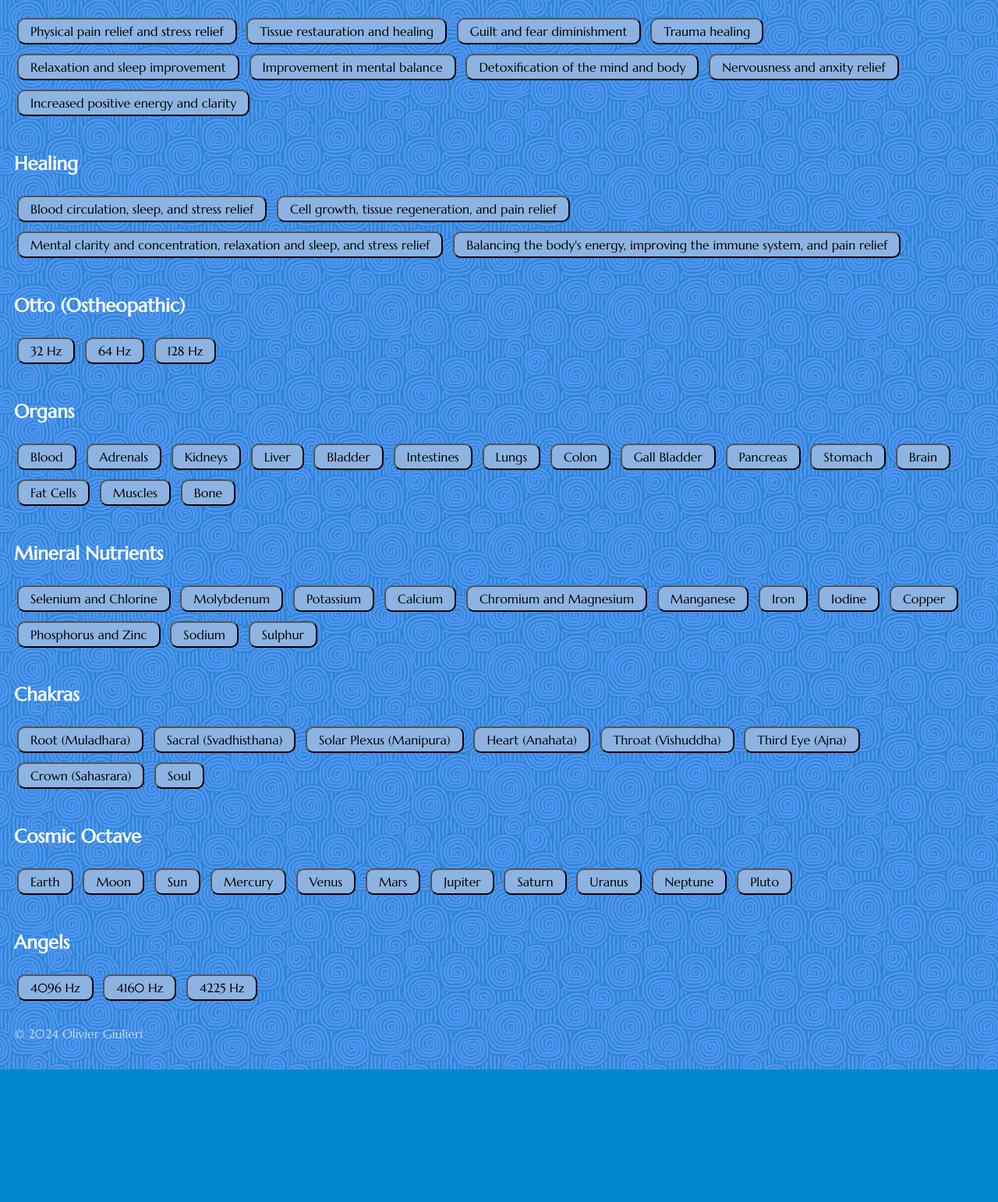
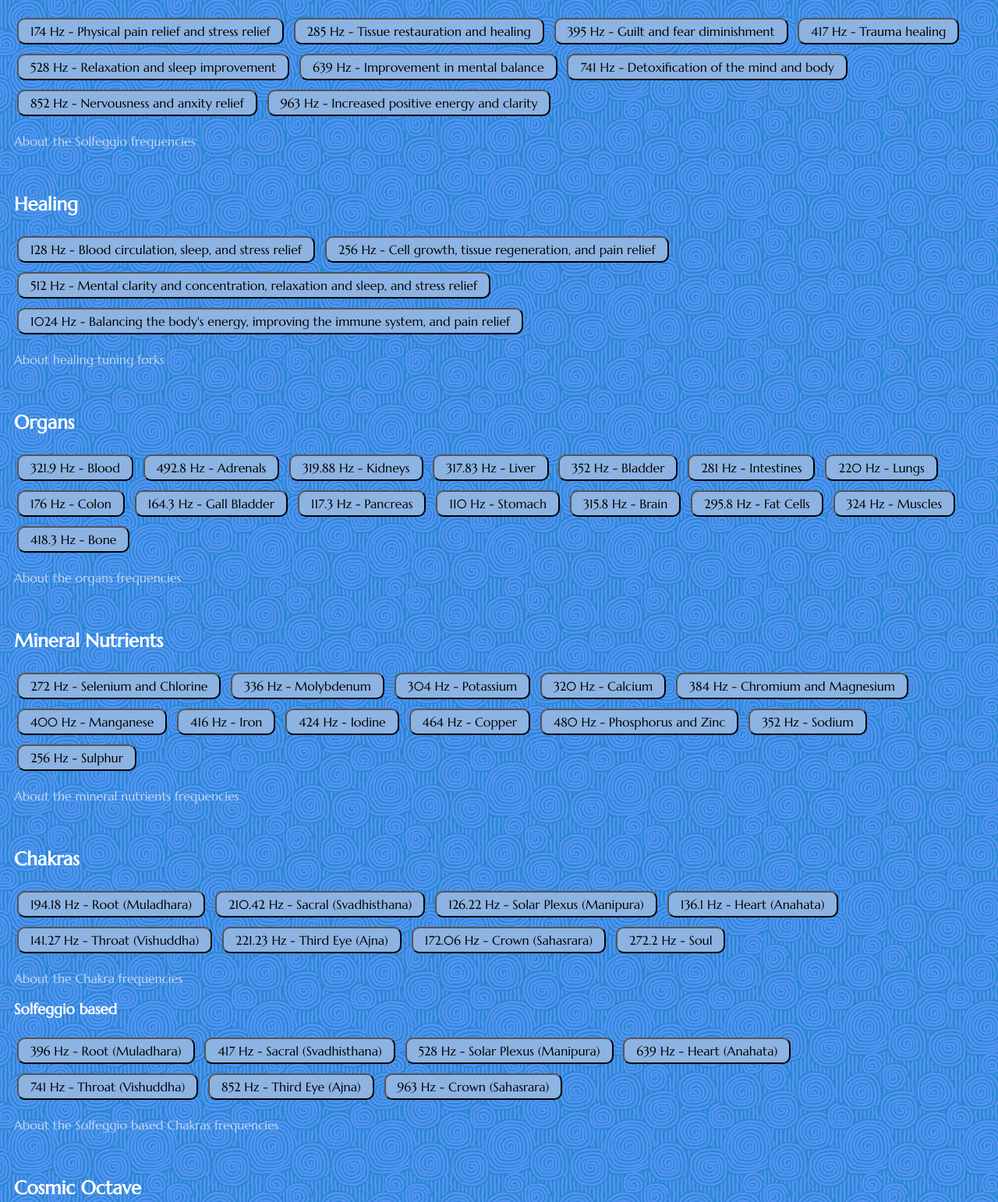
Before and after one commit to evoluteur/healing-frequencies, a plain HTML site: page index.html in a window 1280 px wide. Shown: the part 137-1679 px from the top of the page at 78% size. Before the commit the page ends 1509 px from the top, so only its background shows below. Drawn offline with Linux system fonts and the light colour scheme.

Commit message:
Show frequencies on buttons + link to explanations.

```diff
--- a/index.html
+++ b/index.html
@@ -8,7 +8,7 @@
     <meta name="theme-color" content="#bbdefb" />
     <meta
       name="keywords"
-      content="healing tuning fork frequencies solfeggio otto chakras cosmic"
+      content="healing tuning fork frequencies solfeggio otto chakras cosmic vibration"
     />
     <meta name="description" content="Virtual tuning forks for healing" />
     <link
@@ -81,6 +81,7 @@
         text-decoration: none;
         &:hover {
           text-decoration: underline;
+          color: white;
         }
       }
     </style>
@@ -100,46 +101,196 @@
     <div class="fs">
       <h2>Solfeggio</h2>
       <button onclick="playFrequency(174)">
-        Physical pain relief and stress relief
+        174 Hz - Physical pain relief and stress relief
       </button>
       <button onclick="playFrequency(285)">
-        Tissue restauration and healing
+        285 Hz - Tissue restauration and healing
       </button>
-      <button onclick="playFrequency(395)">Guilt and fear diminishment</button>
-      <button onclick="playFrequency(417)">Trauma healing</button>
+      <button onclick="playFrequency(395)">
+        395 Hz - Guilt and fear diminishment
+      </button>
+      <button onclick="playFrequency(417)">417 Hz - Trauma healing</button>
       <button onclick="playFrequency(528)">
-        Relaxation and sleep improvement
+        528 Hz - Relaxation and sleep improvement
       </button>
       <button onclick="playFrequency(639)">
-        Improvement in mental balance
+        639 Hz - Improvement in mental balance
       </button>
       <button onclick="playFrequency(741)">
-        Detoxification of the mind and body
+        741 Hz - Detoxification of the mind and body
       </button>
       <button onclick="playFrequency(852)">
-        Nervousness and anxity relief
+        852 Hz - Nervousness and anxity relief
       </button>
       <button onclick="playFrequency(963)">
-        Increased positive energy and clarity
+        963 Hz - Increased positive energy and clarity
       </button>
+      <p>
+        <a
+          href="https://ouraring.com/blog/the-benefits-of-the-9-solfeggio-frequencies/"
+          target="_blank"
+          rel="noopener"
+          >About the Solfeggio frequencies</a
+        >
+      </p>
     </div>
 
     <div class="fs">
       <h2>Healing</h2>
       <button onclick="playFrequency(128)">
-        Blood circulation, sleep, and stress relief
+        128 Hz - Blood circulation, sleep, and stress relief
       </button>
       <button onclick="playFrequency(256)">
-        Cell growth, tissue regeneration, and pain relief
+        256 Hz - Cell growth, tissue regeneration, and pain relief
       </button>
       <button onclick="playFrequency(512)">
-        Mental clarity and concentration, relaxation and sleep, and stress
-        relief
+        512 Hz - Mental clarity and concentration, relaxation and sleep, and
+        stress relief
       </button>
       <button onclick="playFrequency(1024)">
-        Balancing the body's energy, improving the immune system, and pain
-        relief
+        1024 Hz - Balancing the body's energy, improving the immune system, and
+        pain relief
       </button>
+
+      <p>
+        <a
+          href="https://lotsofzen.com/blogs/news/tuning-fork-healing-with-sound-therapy"
+          target="_blank"
+          rel="noopener"
+          >About healing tuning forks</a
+        >
+      </p>
+    </div>
+
+    <div class="fs">
+      <h2>Organs</h2>
+      <button onclick="playFrequency(321.9)">321.9 Hz - Blood</button>
+      <button onclick="playFrequency(492.8)">492.8 Hz - Adrenals</button>
+      <button onclick="playFrequency(319.88)">319.88 Hz - Kidneys</button>
+      <button onclick="playFrequency(317.83)">317.83 Hz - Liver</button>
+      <button onclick="playFrequency(352)">352 Hz - Bladder</button>
+      <button onclick="playFrequency(281)">281 Hz - Intestines</button>
+      <button onclick="playFrequency(220)">220 Hz - Lungs</button>
+      <button onclick="playFrequency(176)">176 Hz - Colon</button>
+      <button onclick="playFrequency(164.3)">164.3 Hz - Gall Bladder</button>
+      <button onclick="playFrequency(117.3)">117.3 Hz - Pancreas</button>
+      <button onclick="playFrequency(110)">110 Hz - Stomach</button>
+      <button onclick="playFrequency(315.8)">315.8 Hz - Brain</button>
+      <button onclick="playFrequency(295.8)">295.8 Hz - Fat Cells</button>
+      <button onclick="playFrequency(324)">324 Hz - Muscles</button>
+      <button onclick="playFrequency(418.3)">418.3 Hz - Bone</button>
+      <p>
+        <a
+          href="https://www.lambdoma.com/music-gift.html"
+          target="_blank"
+          rel="noopener"
+          >About the organs frequencies</a
+        >
+      </p>
+    </div>
+
+    <div class="fs">
+      <h2>Mineral Nutrients</h2>
+      <button onclick="playFrequency(272)">
+        272 Hz - Selenium and Chlorine
+      </button>
+      <button onclick="playFrequency(336)">336 Hz - Molybdenum</button>
+      <button onclick="playFrequency(304)">304 Hz - Potassium</button>
+      <button onclick="playFrequency(320)">320 Hz - Calcium</button>
+      <button onclick="playFrequency(384)">
+        384 Hz - Chromium and Magnesium
+      </button>
+      <button onclick="playFrequency(400)">400 Hz - Manganese</button>
+      <button onclick="playFrequency(416)">416 Hz - Iron</button>
+      <button onclick="playFrequency(424)">424 Hz - Iodine</button>
+      <button onclick="playFrequency(464)">464 Hz - Copper</button>
+      <button onclick="playFrequency(480)">480 Hz - Phosphorus and Zinc</button>
+      <button onclick="playFrequency(352)">352 Hz - Sodium</button>
+      <button onclick="playFrequency(256)">256 Hz - Sulphur</button>
+      <p>
+        <a
+          href="https://www.lambdoma.com/music-gift.html"
+          target="_blank"
+          rel="noopener"
+          >About the mineral nutrients frequencies</a
+        >
+      </p>
+    </div>
+
+    <div class="fs">
+      <h2>Chakras</h2>
+      <button onclick="playFrequency(194.18)">
+        194.18 Hz - Root (Muladhara)
+      </button>
+      <button onclick="playFrequency(210.42)">
+        210.42 Hz - Sacral (Svadhisthana)
+      </button>
+      <button onclick="playFrequency(126.22)">
+        126.22 Hz - Solar Plexus (Manipura)
+      </button>
+      <button onclick="playFrequency(136.1)">136.1 Hz - Heart (Anahata)</button>
+      <button onclick="playFrequency(141.27)">
+        141.27 Hz - Throat (Vishuddha)
+      </button>
+      <button onclick="playFrequency(221.23)">
+        221.23 Hz - Third Eye (Ajna)
+      </button>
+      <button onclick="playFrequency(172.06)">
+        172.06 Hz - Crown (Sahasrara)
+      </button>
+      <button onclick="playFrequency(272.2)">272.2 Hz - Soul</button>
+      <p>
+        <a
+          href="https://www.castastone.com/blogs/cast-a-stone-blog/the-ultimate-guide-to-chakra-tuning-forks-unlock-the-healing-power-of-sound"
+          target="_blank"
+          rel="noopener"
+          >About the Chakra frequencies</a
+        >
+      </p>
+
+      <h3>Solfeggio based</h3>
+      <button onclick="playFrequency(396)">396 Hz - Root (Muladhara)</button>
+      <button onclick="playFrequency(417)">
+        417 Hz - Sacral (Svadhisthana)
+      </button>
+      <button onclick="playFrequency(528)">
+        528 Hz - Solar Plexus (Manipura)
+      </button>
+      <button onclick="playFrequency(639)">639 Hz - Heart (Anahata)</button>
+      <button onclick="playFrequency(741)">741 Hz - Throat (Vishuddha)</button>
+      <button onclick="playFrequency(852)">852 Hz - Third Eye (Ajna)</button>
+      <button onclick="playFrequency(963)">963 Hz - Crown (Sahasrara)</button>
+      <p>
+        <a
+          href="https://chakrapractice.com/what-are-chakra-frequencies-ultimate-guide/"
+          target="_blank"
+          rel="noopener"
+          >About the Solfeggio based Chakras frequencies</a
+        >
+      </p>
+    </div>
+
+    <div class="fs">
+      <h2>Cosmic Octave</h2>
+      <button onclick="playFrequency(194.18)">194.18 Hz - Earth</button>
+      <button onclick="playFrequency(210.42)">210.42 Hz - Moon</button>
+      <button onclick="playFrequency(126.22)">126.22 Hz - Sun</button>
+      <button onclick="playFrequency(141.27)">141.27 Hz - Mercury</button>
+      <button onclick="playFrequency(221.23)">221.23 Hz - Venus</button>
+      <button onclick="playFrequency(144.72)">144.72 Hz - Mars</button>
+      <button onclick="playFrequency(183.58)">183.58 Hz - Jupiter</button>
+      <button onclick="playFrequency(147.85)">147.85 Hz - Saturn</button>
+      <button onclick="playFrequency(207.36)">207.36 Hz - Uranus</button>
+      <button onclick="playFrequency(211.44)">211.44 Hz - Neptune</button>
+      <button onclick="playFrequency(140.25)">140.25 Hz - Pluto</button>
+      <p>
+        <a
+          href="https://www.planetware.de/octave/"
+          target="_blank"
+          rel="noopener"
+          >About the Cosmic Octave</a
+        >
+      </p>
     </div>
 
     <div class="fs">
@@ -147,77 +298,34 @@
       <button onclick="playFrequency(32)">32 Hz</button>
       <button onclick="playFrequency(64)">64 Hz</button>
       <button onclick="playFrequency(128)">128 Hz</button>
-    </div>
-
-    <div class="fs">
-      <h2>Organs</h2>
-      <button onclick="playFrequency(321.9)">Blood</button>
-      <button onclick="playFrequency(492.8)">Adrenals</button>
-      <button onclick="playFrequency(319.88)">Kidneys</button>
-      <button onclick="playFrequency(317.83)">Liver</button>
-      <button onclick="playFrequency(352)">Bladder</button>
-      <button onclick="playFrequency(281)">Intestines</button>
-      <button onclick="playFrequency(220)">Lungs</button>
-      <button onclick="playFrequency(176)">Colon</button>
-      <button onclick="playFrequency(164.3)">Gall Bladder</button>
-      <button onclick="playFrequency(117.3)">Pancreas</button>
-      <button onclick="playFrequency(110)">Stomach</button>
-      <button onclick="playFrequency(315.8)">Brain</button>
-      <button onclick="playFrequency(295.8)">Fat Cells</button>
-      <button onclick="playFrequency(324)">Muscles</button>
-      <button onclick="playFrequency(418.3)">Bone</button>
-    </div>
-
-    <div class="fs">
-      <h2>Mineral Nutrients</h2>
-      <button onclick="playFrequency(272)">Selenium and Chlorine</button>
-      <button onclick="playFrequency(336)">Molybdenum</button>
-      <button onclick="playFrequency(304)">Potassium</button>
-      <button onclick="playFrequency(320)">Calcium</button>
-      <button onclick="playFrequency(384)">Chromium and Magnesium</button>
-      <button onclick="playFrequency(400)">Manganese</button>
-      <button onclick="playFrequency(416)">Iron</button>
-      <button onclick="playFrequency(424)">Iodine</button>
-      <button onclick="playFrequency(464)">Copper</button>
-      <button onclick="playFrequency(480)">Phosphorus and Zinc</button>
-      <button onclick="playFrequency(352)">Sodium</button>
-      <button onclick="playFrequency(256)">Sulphur</button>
-    </div>
-
-    <div class="fs">
-      <h2>Chakras</h2>
-      <button onclick="playFrequency(194.18)">Root (Muladhara)</button>
-      <button onclick="playFrequency(210.42)">Sacral (Svadhisthana)</button>
-      <button onclick="playFrequency(126.22)">Solar Plexus (Manipura)</button>
-      <button onclick="playFrequency(136.1)">Heart (Anahata)</button>
-      <button onclick="playFrequency(141.27)">Throat (Vishuddha)</button>
-      <button onclick="playFrequency(221.23)">Third Eye (Ajna)</button>
-      <button onclick="playFrequency(172.06)">Crown (Sahasrara)</button>
-      <button onclick="playFrequency(272.2)">Soul</button>
-    </div>
-
-    <div class="fs">
-      <h2>Cosmic Octave</h2>
-      <button onclick="playFrequency(194.18)">Earth</button>
-      <button onclick="playFrequency(210.42)">Moon</button>
-      <button onclick="playFrequency(126.22)">Sun</button>
-      <button onclick="playFrequency(141.27)">Mercury</button>
-      <button onclick="playFrequency(221.23)">Venus</button>
-      <button onclick="playFrequency(144.72)">Mars</button>
-      <button onclick="playFrequency(183.58)">Jupiter</button>
-      <button onclick="playFrequency(147.85)">Saturn</button>
-      <button onclick="playFrequency(207.36)">Uranus</button>
-      <button onclick="playFrequency(211.44)">Neptune</button>
-      <button onclick="playFrequency(140.25)">Pluto</button>
+      <p>
+        <a
+          href="https://soundwellness.com/tuning-forks/otto-forks/"
+          target="_blank"
+          rel="noopener"
+          >About the Otto tuning forks</a
+        >
+      </p>
     </div>
 
     <div class="fs">
       <h2>Angels</h2>
-      <button onclick="playFrequency(4096)">4096 Hz</button>
-      <button onclick="playFrequency(4160)">4160 Hz</button>
-      <button onclick="playFrequency(4225)">4225 Hz</button>
+      <button onclick="playFrequency(4096)">4096 Hz - Jacob's Ladder</button>
+      <button onclick="playFrequency(4160)">4160 Hz - Pillar of Light</button>
+      <button onclick="playFrequency(4225)">
+        4225 Hz - Stairway to Heaven
+      </button>
+      <p>
+        <a
+          href="https://energyinbalance.com.au/tuning-fork/"
+          target="_blank"
+          rel="noopener"
+          >About the Angels tuning forks</a
+        >
+      </p>
     </div>
 
+    <p><br /></p>
     <p class="footer">
       © 2024 <a href="https://evoluteur.github.io/">Olivier Giulieri</a>
     </p>
```
Also changed, not shown: README.md (added).
